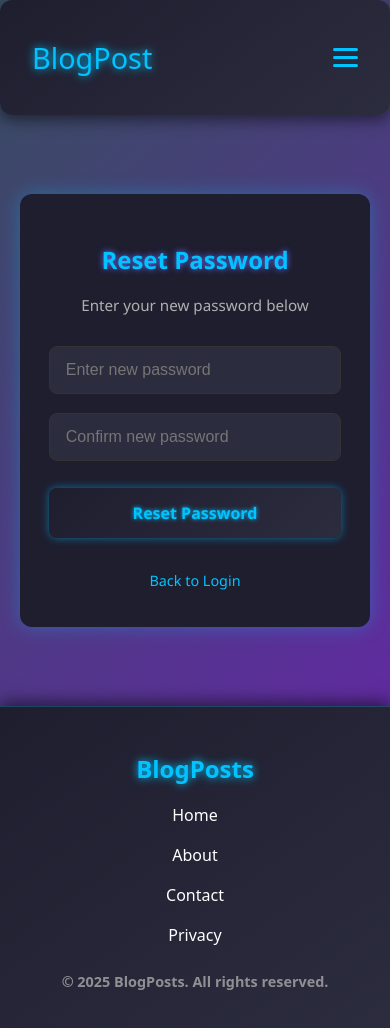
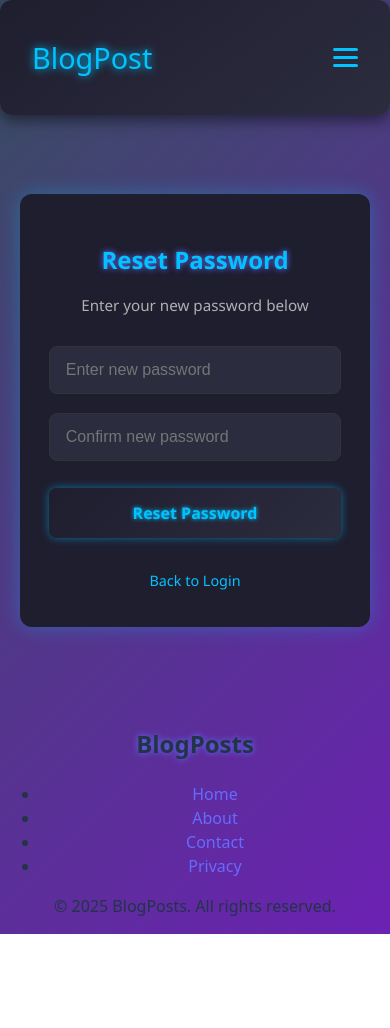
Before and after one commit to Rajdeep7424/mini-blog, a React app in the folder frontend/: page /reset-password/1 in a window 390 px wide. Shown: the top 1028 px of the page. After the commit the page ends 934 px from the top, so only its background shows below. Built offline with nearby package versions, Linux system fonts and the light colour scheme; no server answers; the HTML template or start-up script is replaced by a standard one.

Commit message:
footer css updated

```diff
--- a/frontend/src/components/Footer/Footer.module.css
+++ b/frontend/src/components/Footer/Footer.module.css
@@ -1,4 +1,4 @@
-footer {
+footerContainer {
   display: flex;
   flex-direction: column;
   align-items: center;
@@ -14,14 +14,14 @@ footer {
   border-top: 1px solid rgba(0, 195, 255, 0.2); /* Added a subtle neon border top */
 }
 
-footer h2 {
+footerContainer h2 {
   font-size: 1.5rem;
   margin-bottom: 1rem;
   color: #00c3ff;
   text-shadow: 0 0 8px #00c3ff;
 }
 
-footer ul {
+footerContainer ul {
   list-style: none;
   display: flex;
   gap: 1.5rem;
@@ -31,7 +31,7 @@ footer ul {
   margin: 0;
 }
 
-footer ul li a {
+footerContainer ul li a {
   text-decoration: none;
   color: #fff;
   font-weight: 500;
@@ -40,7 +40,7 @@ footer ul li a {
   padding: 5px 0; /* Easier to click on mobile */
 }
 
-footer ul li a::after {
+footerContainer ul li a::after {
   content: '';
   position: absolute;
   left: 0;
@@ -51,16 +51,16 @@ footer ul li a::after {
   transition: 0.3s ease;
 }
 
-footer ul li a:hover::after {
+footerContainer ul li a:hover::after {
   width: 100%;
 }
 
-footer ul li a:hover {
+footerContainer ul li a:hover {
   color: #00c3ff;
   text-shadow: 0 0 6px #00c3ff;
 }
 
-footer p {
+footerContainer p {
   margin-top: 1.5rem;
   font-size: 0.9rem;
   opacity: 0.8;
@@ -69,11 +69,11 @@ footer p {
 
 /* Responsive for small screens */
 @media (max-width: 600px) {
-  footer {
+  footerContainer {
     padding: 1.5rem 1rem; /* Slightly less padding on mobile */
   }
 
-  footer ul {
+  footerContainer ul {
     flex-direction: column;
     gap: 1rem; /* More space for fingers to tap links */
   }
--- a/frontend/src/components/Footer/index.jsx
+++ b/frontend/src/components/Footer/index.jsx
@@ -1,7 +1,9 @@
-import './Footer.module.css'
+import styles from './Footer.module.css'; // Change this line
+
 export default function Footer() {
   return (
-    <footer>
+    /* Use the styles object here */
+    <footer className={styles.footerContainer}>
       <h2>BlogPosts</h2>
       <ul>
         <li><a href="/">Home</a></li>
```
